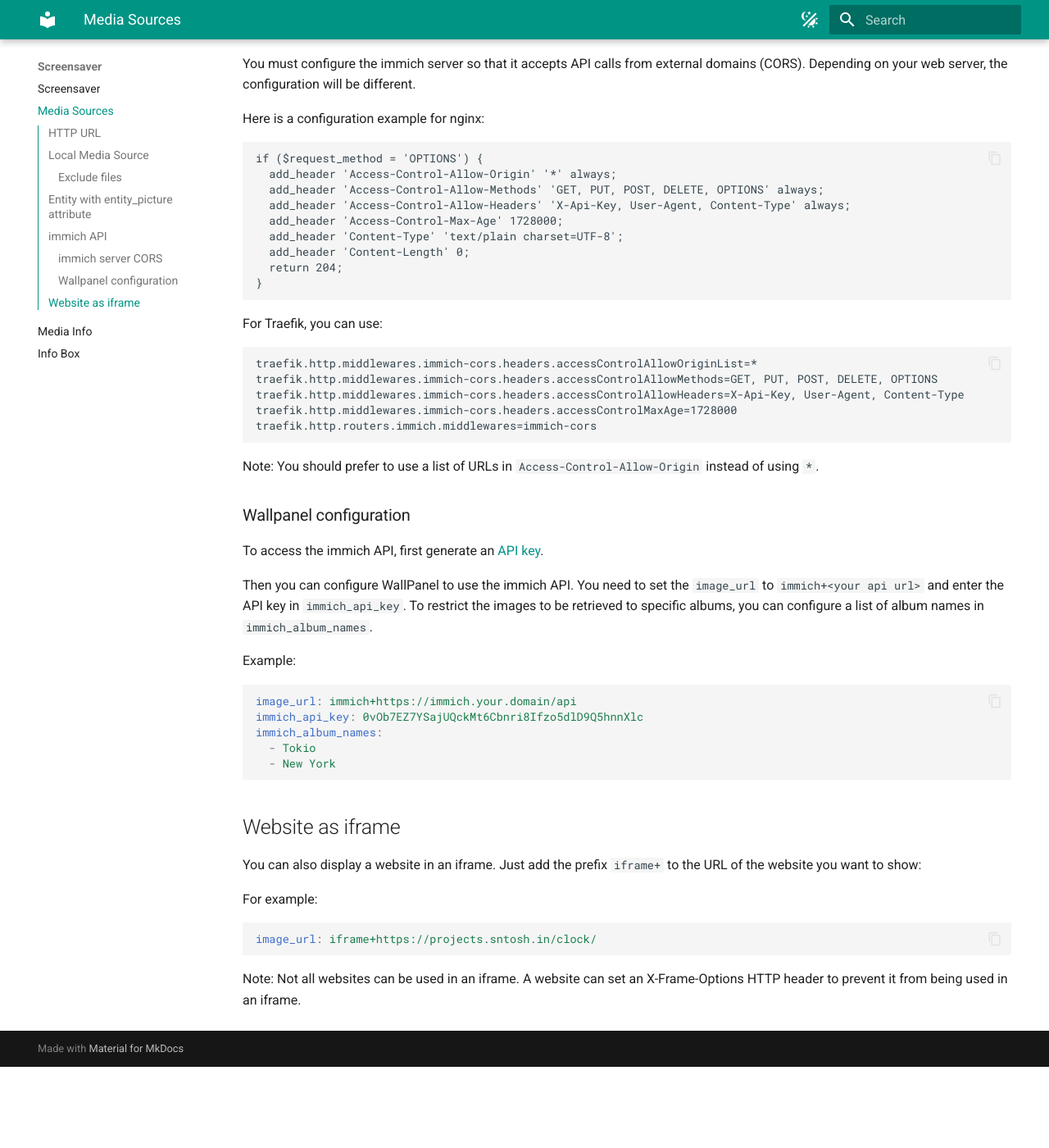
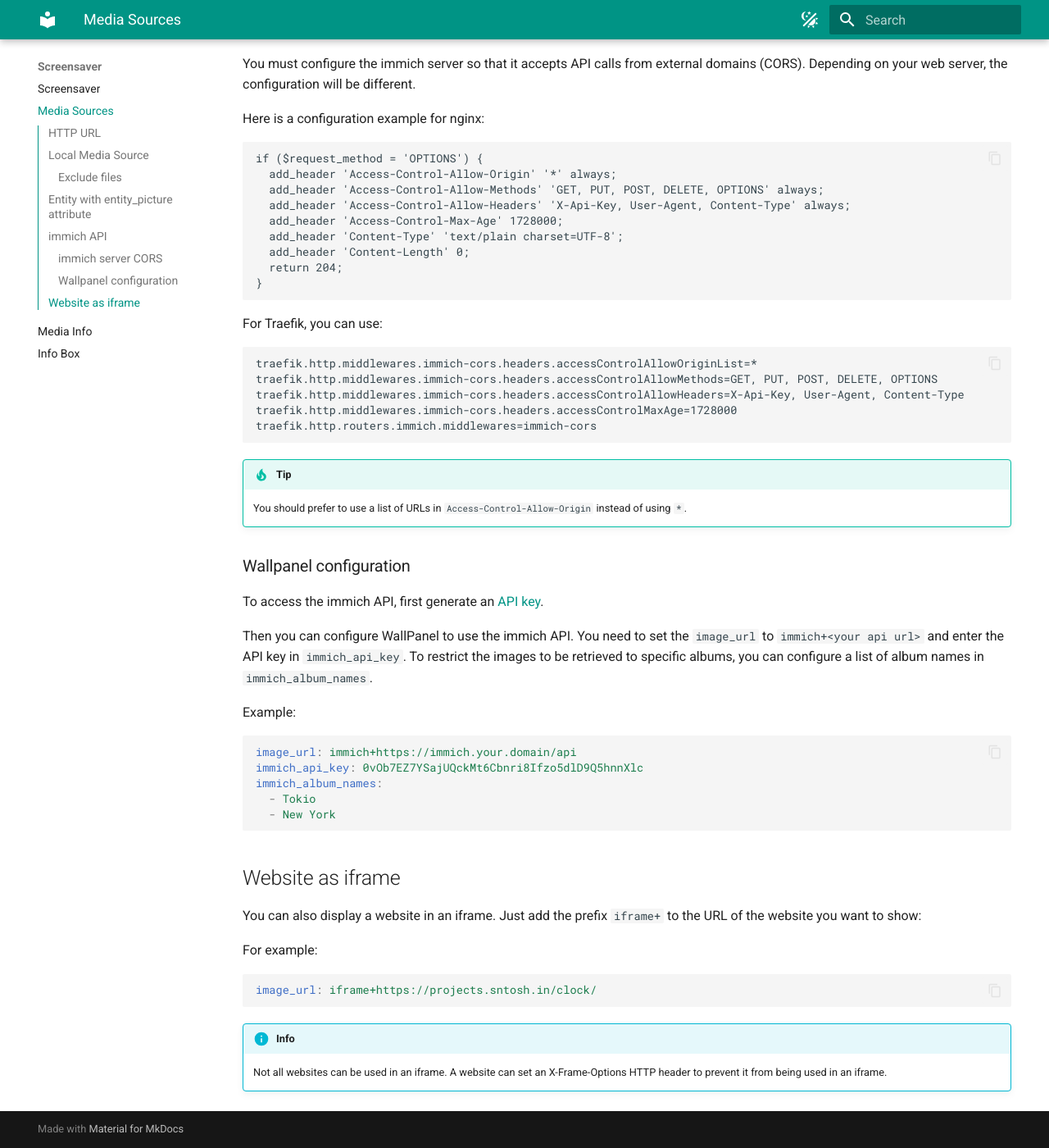
Before and after one commit to j-a-n/lovelace-wallpanel, an MkDocs documentation site: the page built from docs/media-sources.md, in a window 1280 px wide and 1400 px high, scrolled down 2448 px. Shown: the whole window at 82% size. Built offline with MkDocs 1.6.1 and Material for MkDocs 9.7.7, drawn with Linux system fonts in a browser that asks for light colours; before the commit the page ends 3749 px from its top, so only the background shows below that.

````diff
--- a/docs/media-sources.md
+++ b/docs/media-sources.md
@@ -121,7 +121,8 @@ traefik.http.middlewares.immich-cors.headers.accessControlMaxAge=1728000
 traefik.http.routers.immich.middlewares=immich-cors
 ```
 
-Note: You should prefer to use a list of URLs in `Access-Control-Allow-Origin` instead of using `*`.
+!!! tip
+    You should prefer to use a list of URLs in `Access-Control-Allow-Origin` instead of using `*`.
 
 ### Wallpanel configuration
 To access the immich API, first generate an [API key](https://immich.app/docs/features/command-line-interface/#obtain-the-api-key).
@@ -148,4 +149,6 @@ For example:
 image_url: iframe+https://projects.sntosh.in/clock/
 ```
 
-Note: Not all websites can be used in an iframe. A website can set an X-Frame-Options HTTP header to prevent it from being used in an iframe.
+!!! info
+    Not all websites can be used in an iframe.
+    A website can set an X-Frame-Options HTTP header to prevent it from being used in an iframe.
--- a/mkdocs.yml
+++ b/mkdocs.yml
@@ -34,7 +34,9 @@ markdown_extensions:
       pygments_lang_class: true
   - pymdownx.inlinehilite
   - pymdownx.snippets
+  - pymdownx.details
   - pymdownx.superfences
+  - admonition
 
 nav:
   - Home: index.md
````
Also changed, not shown: docs/browser-mod.md (+2 -1 lines), docs/configuration.md (+3 -1 lines), docs/credits.md (+1 -0 lines), docs/screensaver.md (+3 -2 lines).
